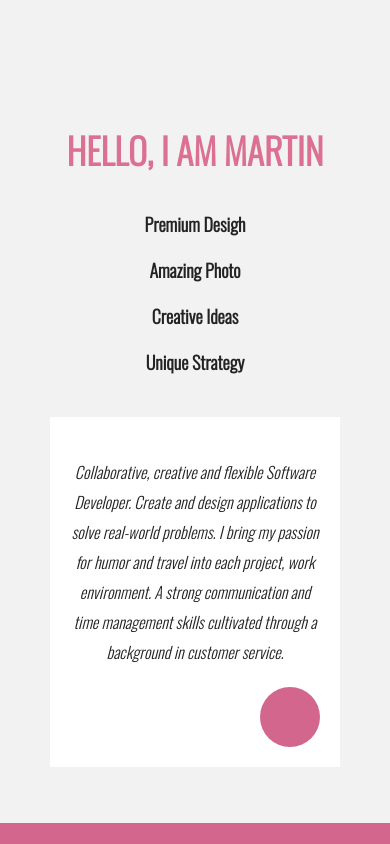
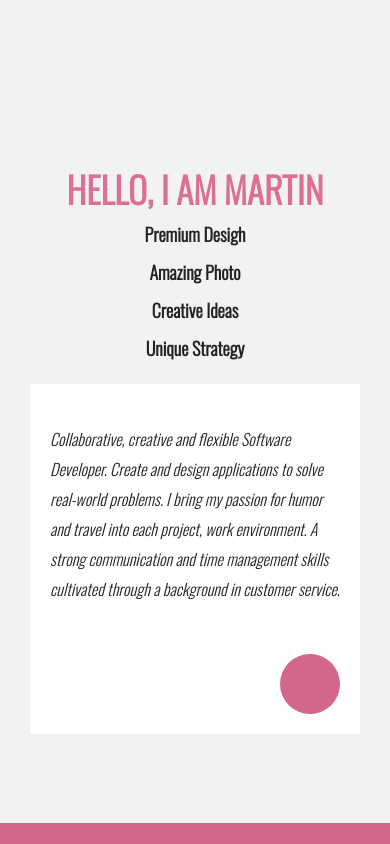
Before and after one commit to martinstojmenovski/Portfolio, a React (Create React App) app: page / in a window 390 px wide. Shown: the part 1160-2004 px from the top of the page. Built offline with nearby package versions, Linux system fonts and the light colour scheme.

Commit message:
Fixing bugs

```diff
--- a/src/Components/about.css
+++ b/src/Components/about.css
@@ -26,7 +26,7 @@
     background-color: white;
     position: relative;
     width: 400px;
-    height: 430px;
+    height: 40px;
     top: 23vh;
     display: flex;
     flex-direction: column;
@@ -129,7 +129,7 @@
         display: none;
     }
     .container10 h1{
-        top:10vh;
+        /* top:10vh; */
         text-align: center;
     }
     .about ul {
@@ -156,33 +156,29 @@
 }
 
 @media screen and (max-width: 480px) {
-    .about .aboutme {
-        width: 280px;
-    }
     .about {
         display: flex;
         flex-direction: column;
         justify-content: center;
     }
     .about .aboutme {
-        width: 290px;
+        width: 330px;
         height: 350px;
         left: 0;
-        top:6vh;
-        margin: auto;
-        text-align: center;
+        top:4vh;
+        margin:  0 auto;
     }
     .container10 h1{
-        top:12vh;
+        top:2vh;
         font-size: 2rem;
     }
     .about ul {
-        top:15vh;
+        top:2vh;
         padding: 0;
     }
     .about ul li {
         font-size: 1rem;
-        padding: 10px 0;
+        padding: 6px 0;
     }
 }
 
--- a/src/Components/skills.css
+++ b/src/Components/skills.css
@@ -161,7 +161,7 @@ main a:hover::after {
     main .last-words {
         top: -40vh;
         left: 0;
-        padding: 70px 20px 20px 20px;
+        padding: 70px 30px 20px 30px;
         width: 350px;
         height: 320px;
         margin: auto;
@@ -183,17 +183,12 @@ main a:hover::after {
         height: 280px;
     }
     main div ul {
-        top: -25vh;
-        /* margin: auto; */
-        /* text-align: center;
-        left: 0;  */
+        top: -15vh;
     }
     main .last-words {
-        top: -30vh;
-        /* padding: 50px 30px 30px 30px; */
+        top: -20vh;
         width: fit-content;
         height: 320px;
-        /* margin: auto; */
     }
 }
 
```
